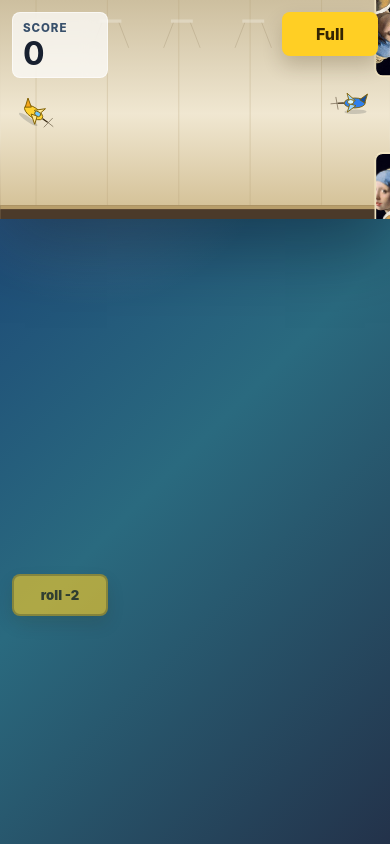
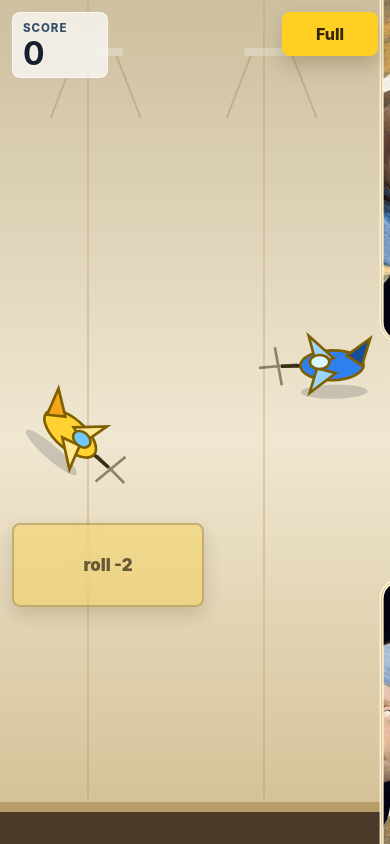
Before and after one commit to BadAnt82/isaac-demo, a website built with Vite: page index.html in a window 390 px wide. Both pictures are taken after a click on the button "Start Flight". Built offline with nearby package versions, Linux system fonts and the light colour scheme; animation ran at ten frames a second; files whose address does not match are found by name.

Commit message:
Improve phone playfield layout

```diff
--- a/src/main.ts
+++ b/src/main.ts
@@ -89,6 +89,7 @@ let score = 0;
 let obstacles: Obstacle[] = [];
 let bubbles: Bubble[] = [];
 let compactPlayfield = false;
+let phonePlayfield = false;
 let rollTimer = 0;
 let localHighest = 0;
 let todayHighest = 0;
@@ -117,6 +118,7 @@ const compactPlaneRadius = 18;
 const compactGravity = 820;
 const compactLift = -360;
 const obstacleEdgeOverflow = 72;
+const phoneLandscapeHeight = 500;
 
 type FullscreenFrame = HTMLElement & {
   webkitRequestFullscreen?: () => Promise<void> | void;
@@ -135,12 +137,15 @@ function resize() {
     window.matchMedia("(hover: none) and (pointer: coarse)").matches;
   const cssWidth = Math.max(320, Math.floor(box.width));
   const cssHeight = compactPlayfield ? Math.max(1, Math.floor(box.height)) : Math.max(360, Math.floor(box.height));
+  phonePlayfield =
+    compactPlayfield &&
+    (window.matchMedia(`(max-width: ${mobileBreakpoint}px)`).matches || cssHeight <= phoneLandscapeHeight);
   dpr = Math.min(window.devicePixelRatio || 1, 2);
-  width = compactPlayfield ? compactWorldWidth : cssWidth;
-  height = compactPlayfield ? compactWorldHeight : cssHeight;
-  renderScale = compactPlayfield ? Math.min(cssWidth / width, cssHeight / height) : 1;
-  renderOffsetX = compactPlayfield ? (cssWidth - width * renderScale) / 2 : 0;
-  renderOffsetY = compactPlayfield ? (cssHeight - height * renderScale) / 2 : 0;
+  width = phonePlayfield ? cssWidth : compactPlayfield ? compactWorldWidth : cssWidth;
+  height = phonePlayfield ? cssHeight : compactPlayfield ? compactWorldHeight : cssHeight;
+  renderScale = phonePlayfield ? 1 : compactPlayfield ? Math.min(cssWidth / width, cssHeight / height) : 1;
+  renderOffsetX = phonePlayfield ? 0 : compactPlayfield ? (cssWidth - width * renderScale) / 2 : 0;
+  renderOffsetY = phonePlayfield ? 0 : compactPlayfield ? (cssHeight - height * renderScale) / 2 : 0;
   canvas.width = Math.floor(cssWidth * dpr);
   canvas.height = Math.floor(cssHeight * dpr);
   ctx.setTransform(
@@ -162,56 +167,100 @@ function resize() {
 }
 
 function getObstacleWidth() {
+  if (phonePlayfield) {
+    return Math.max(44, Math.min(64, width * 0.1));
+  }
+
   return compactPlayfield ? compactObstacleWidth : obstacleWidth;
 }
 
 function getObstacleSpeed() {
+  if (phonePlayfield) {
+    return Math.max(108, Math.min(190, width * 0.22));
+  }
+
   return compactPlayfield ? compactObstacleSpeed : obstacleSpeed;
 }
 
 function getSpawnEvery() {
+  if (phonePlayfield) {
+    return height <= phoneLandscapeHeight ? 1.35 : 1.15;
+  }
+
   return compactPlayfield ? compactSpawnEvery : spawnEvery;
 }
 
 function getPlaneScale() {
+  if (phonePlayfield) {
+    return Math.max(0.5, Math.min(0.88, (height / compactWorldHeight) * 0.72));
+  }
+
   return compactPlayfield ? 0.72 : 1;
 }
 
 function getPlaneRadius() {
+  if (phonePlayfield) {
+    return Math.max(13, Math.min(22, (height / compactWorldHeight) * compactPlaneRadius));
+  }
+
   return compactPlayfield ? compactPlaneRadius : 24;
 }
 
 function getPlayerX() {
+  if (phonePlayfield) {
+    return Math.max(58, Math.min(82, width * 0.18));
+  }
+
   return compactPlayfield ? 82 : Math.max(92, Math.min(156, width * 0.18));
 }
 
 function getEnemyX() {
+  if (phonePlayfield) {
+    return width - Math.max(58, Math.min(86, width * 0.11));
+  }
+
   return compactPlayfield
     ? width - 86
     : width - Math.max(86, Math.min(138, width * 0.12));
 }
 
 function getGravity() {
-  return compactPlayfield ? compactGravity : 1480;
+  return compactPlayfield ? compactGravity * (height / compactWorldHeight) : 1480;
 }
 
 function getLift() {
-  return compactPlayfield ? compactLift : -475;
+  return compactPlayfield ? compactLift * (height / compactWorldHeight) : -475;
 }
 
 function getBubbleEvery() {
+  if (phonePlayfield) {
+    return height <= phoneLandscapeHeight ? 1.8 : 1.55;
+  }
+
   return compactPlayfield ? 1.55 : bubbleEvery;
 }
 
 function getBubbleSpeed() {
+  if (phonePlayfield) {
+    return Math.max(100, Math.min(170, width * 0.2));
+  }
+
   return compactPlayfield ? compactBubbleSpeed : bubbleSpeed;
 }
 
 function getBubbleRadius() {
+  if (phonePlayfield) {
+    return Math.max(9, Math.min(14, height * 0.026)) + Math.random() * 2;
+  }
+
   return compactPlayfield ? 12 + Math.random() * 3 : 14 + Math.random() * 6;
 }
 
 function getGroundHeight() {
+  if (phonePlayfield) {
+    return Math.max(28, Math.min(42, height * 0.07));
+  }
+
   return compactPlayfield ? compactGroundHeight : groundHeight;
 }
 
@@ -327,8 +376,16 @@ function flap() {
 
 function spawnObstacle() {
   const playableHeight = height - getGroundHeight();
-  const gapHeight = compactPlayfield ? compactGapHeight : Math.max(150, Math.min(210, height * 0.34));
-  const margin = compactPlayfield ? compactMargin : 82;
+  const gapHeight = phonePlayfield
+    ? Math.max(154, Math.min(240, height * 0.36))
+    : compactPlayfield
+      ? compactGapHeight
+      : Math.max(150, Math.min(210, height * 0.34));
+  const margin = phonePlayfield
+    ? Math.max(30, Math.min(72, height * 0.09))
+    : compactPlayfield
+      ? compactMargin
+      : 82;
   const gapY = margin + Math.random() * (playableHeight - gapHeight - margin * 2);
   const image = artImages[Math.floor(Math.random() * artImages.length)];
   obstacles.push({
--- a/src/styles.css
+++ b/src/styles.css
@@ -147,34 +147,36 @@ button:focus-visible {
 .roll-action {
   position: absolute;
   z-index: 9;
-  top: min(66%, calc(100% - 72px));
+  top: min(62%, calc(100% - 120px));
   left: max(16px, env(safe-area-inset-left));
   display: grid;
-  width: 112px;
-  min-height: 46px;
+  width: 224px;
+  min-height: 92px;
   margin-top: 0;
   place-items: center;
   border: 2px solid rgba(52, 37, 3, 0.32);
   border-radius: 8px;
-  background: #ffcf24;
+  background: rgba(255, 207, 36, 0.72);
   color: #342503;
   cursor: pointer;
-  font-size: 0.9rem;
+  font-size: 1.15rem;
   font-weight: 900;
   box-shadow: 0 8px 18px rgba(52, 37, 3, 0.22);
+  backdrop-filter: blur(10px);
   user-select: none;
   -webkit-user-select: none;
   touch-action: manipulation;
 }
 
 .roll-action:hover {
-  background: #ffe075;
+  background: rgba(255, 224, 117, 0.82);
 }
 
 .roll-action.is-disabled {
-  background: #ffcf24;
+  background: rgba(255, 207, 36, 0.46);
   color: #342503;
-  opacity: 0.62;
+  opacity: 0.72;
+  pointer-events: none;
 }
 
 .roll-action:focus-visible {
@@ -295,10 +297,24 @@ body.fullscreen-fallback-active {
   }
 
   .game-frame {
-    width: min(100vw, calc(100dvh * 16 / 9));
-    max-height: 100dvh;
+    width: 100vw;
+    height: 100dvh;
+    max-height: none;
+    aspect-ratio: auto;
     border: 0;
     border-radius: 0;
+  }
+
+  .game-frame:fullscreen,
+  .game-frame:-webkit-full-screen,
+  .game-frame.fullscreen-fallback {
+    top: 0;
+    left: 0;
+    width: 100vw;
+    height: 100dvh;
+    max-height: none;
+    aspect-ratio: auto;
+    transform: none;
   }
 
   .hud {
@@ -323,14 +339,11 @@ body.fullscreen-fallback-active {
 
   .roll-action {
     position: fixed;
-    top: min(68%, calc(100% - 66px));
-    left: max(
-      12px,
-      calc((100vw - min(100vw, calc(100dvh * 16 / 9))) / 2 + env(safe-area-inset-left) + 12px)
-    );
-    width: 96px;
-    min-height: 42px;
-    font-size: 0.82rem;
+    top: min(62dvh, calc(100dvh - 112px));
+    left: max(12px, env(safe-area-inset-left));
+    width: min(192px, calc(100vw - 24px));
+    min-height: 84px;
+    font-size: 1.05rem;
   }
 
   .overlay {
@@ -384,10 +397,36 @@ body.fullscreen-fallback-active {
 
   .roll-action {
     position: fixed;
-    top: min(68dvh, calc(100dvh - 66px));
+    top: min(58dvh, calc(100dvh - 112px));
     left: max(
       12px,
       calc((100vw - min(100vw, calc(100dvh * 16 / 9))) / 2 + env(safe-area-inset-left) + 12px)
     );
   }
 }
+
+@media (hover: none) and (pointer: coarse) and (max-height: 500px) {
+  .game-frame,
+  .game-frame:fullscreen,
+  .game-frame:-webkit-full-screen,
+  .game-frame.fullscreen-fallback {
+    width: 100vw;
+    height: 100dvh;
+    max-height: none;
+    aspect-ratio: auto;
+    transform: none;
+  }
+
+  .game-frame.fullscreen-fallback {
+    top: 0;
+    left: 0;
+  }
+
+  .roll-action {
+    top: min(58dvh, calc(100dvh - 104px));
+    left: max(12px, env(safe-area-inset-left));
+    width: min(192px, 28vw);
+    min-width: 150px;
+    min-height: 78px;
+  }
+}
```
